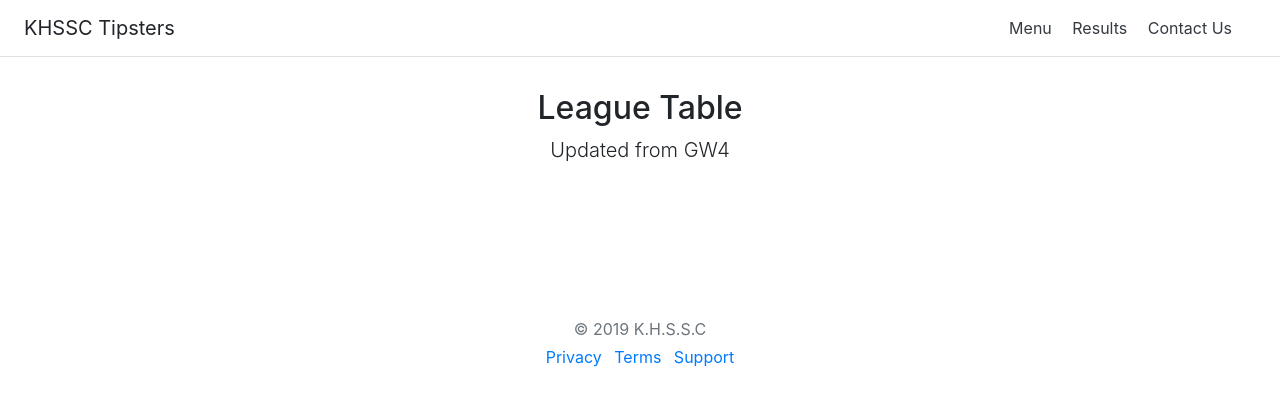
After one commit to nadger/tipsters_2019, a Django app: page /entries/gwresult in a window 1280 px wide. The commit adds this page. Shown: the top 406 px of the page. Run offline with Django 3.2, Linux system fonts and the light colour scheme; some libraries are stand-ins or nearby versions.

Commit message:
update 5

```diff
--- a/entries/templates/entries/entries_form.html
+++ b/entries/templates/entries/entries_form.html
@@ -19,10 +19,11 @@
     <link href="{% static "/entries/form-validation.css" %}" rel="stylesheet"> -->
   </head>
 <div class="d-flex flex-column flex-md-row align-items-center p-3 px-md-4 mb-3 bg-white border-bottom box-shadow">
+
       <h5 class="my-0 mr-md-auto font-weight-normal">KHSSC Tipsters</h5>
       <nav class="my-2 my-md-0 mr-md-3">
         <a class="p-2 text-dark" href="/entries/menu">Menu</a>
-        <a class="p-2 text-dark" href="#">Results</a>
+        <a class="p-2 text-dark" href="/entries/gwresult">Results</a>
         <a class="p-2 text-dark" href="#">Contact Us</a>
       </nav>
       <!--<a class="btn btn-outline-primary" href="/entries/login">Sign in</a> -->
@@ -156,7 +157,7 @@
 
 <br>
 <div>
-<button class="btn btn-primary btn-lg btn-block" type="submit">Submit Entry</button>
+<button class="btn btn-primary btn-lg btn-block" type="submit">Save Entry</button>
 </div>
   <footer class="my-5 pt-5 text-muted text-center text-small">
     <p class="mb-1">&copy; 2019 K.H.S.S.C</p>
--- a/entries/templates/entries/menu.html
+++ b/entries/templates/entries/menu.html
@@ -28,8 +28,7 @@
       <h5 class="my-0 mr-md-auto font-weight-normal">KHSSC Tipsters</h5>
       <nav class="my-2 my-md-0 mr-md-3">
         <a class="p-2 text-dark" href="/entries/menu">Menu</a>
-        <a class="p-2 text-dark" href="/entries/entry">Entry Form</a>
-        <a class="p-2 text-dark" href="/entries/results">Results</a>
+        <a class="p-2 text-dark" href="/entries/gwresult">Results</a>
         <a class="p-2 text-dark" href="/entries/contact">Contact Us</a>
       </nav>
       <a class="btn btn-outline-primary" href="/entries/login">Sign in</a>
@@ -77,7 +76,7 @@
             <ul class="list-unstyled mt-3 mb-4">
               <li>Who's top, Who's not</li>
             </ul>
-            <a href="/entries/table" >
+            <a href="/entries/gwresult" >
             <button type="button" class="btn btn-lg btn-block btn-primary">Standings</button>
           </a>
           </div>
--- /dev/null
+++ b/entries/templates/entries/results.html
@@ -0,0 +1,59 @@
+{% extends "base.html" %}
+
+{% block page_content %}
+{% load static %}
+
+
+<!doctype html>
+<html lang="en">
+  <head>
+    <meta charset="utf-8">
+    <meta name="viewport" content="width=device-width, initial-scale=1, shrink-to-fit=no">
+    <meta name="description" content="">
+
+    <title>Tipsters - Results</title>
+
+
+
+    <!-- Custom styles for this template
+    <link href="{% static "/entries/form-validation.css" %}" rel="stylesheet"> -->
+  </head>
+<div class="d-flex flex-column flex-md-row align-items-center p-3 px-md-4 mb-3 bg-white border-bottom box-shadow">
+
+      <h5 class="my-0 mr-md-auto font-weight-normal">KHSSC Tipsters</h5>
+      <nav class="my-2 my-md-0 mr-md-3">
+        <a class="p-2 text-dark" href="/entries/menu">Menu</a>
+        <a class="p-2 text-dark" href="#">Results</a>
+        <a class="p-2 text-dark" href="#">Contact Us</a>
+      </nav>
+      <!--<a class="btn btn-outline-primary" href="/entries/login">Sign in</a> -->
+    </div>
+  <body class="bg-white">
+    <div class="container">
+  <div class="py-3 text-center">
+    <!--<img class="d-block mx-auto mb-3" src="http://khssc.co.uk/wp-content/uploads/2017/05/cropped-title-2-1.jpg" alt="" width="700" height="100"> -->
+    <!--<img class="mb-4" src="{% static "/entries/logo_small.jpg" %}" alt="" width="100" height="100"> -->
+    <h2>League Table</h2>
+    <p class="lead">Updated from GW4</p>
+  </div>
+
+
+
+
+
+<br>
+
+  <footer class="my-5 pt-5 text-muted text-center text-small">
+    <p class="mb-1">&copy; 2019 K.H.S.S.C</p>
+    <ul class="list-inline">
+      <li class="list-inline-item"><a href="#">Privacy</a></li>
+      <li class="list-inline-item"><a href="#">Terms</a></li>
+      <li class="list-inline-item"><a href="#">Support</a></li>
+    </ul>
+  </footer>
+</div>
+</body>
+</html>
+
+
+{% endblock %}
--- a/entries/urls.py
+++ b/entries/urls.py
@@ -5,5 +5,9 @@ from . import views
 urlpatterns = [
     path('entry', views.index, name='index'),
     path('login', views.login, name='login'),
-    path('menu', views.menu, name='menu')
+    path('menu', views.menu, name='menu'),
+    path('league', views.league, name='league'),
+    path('gwresult', views.gwresult, name='league')
+
+
 ]
--- a/entries/views.py
+++ b/entries/views.py
@@ -10,6 +10,12 @@ def login(request):
 def menu(request):
 	return render(request, 'entries/menu.html')
 
+def league(request):
+	return render(request, 'entries/menu.html')
+
+def gwresult(request):
+	return render(request, 'entries/results.html')
+
 
 def index(request):
     fixtures = Fixtures.objects.all()
```
Also changed, not shown: entries/models.py (+44 -0 lines).
